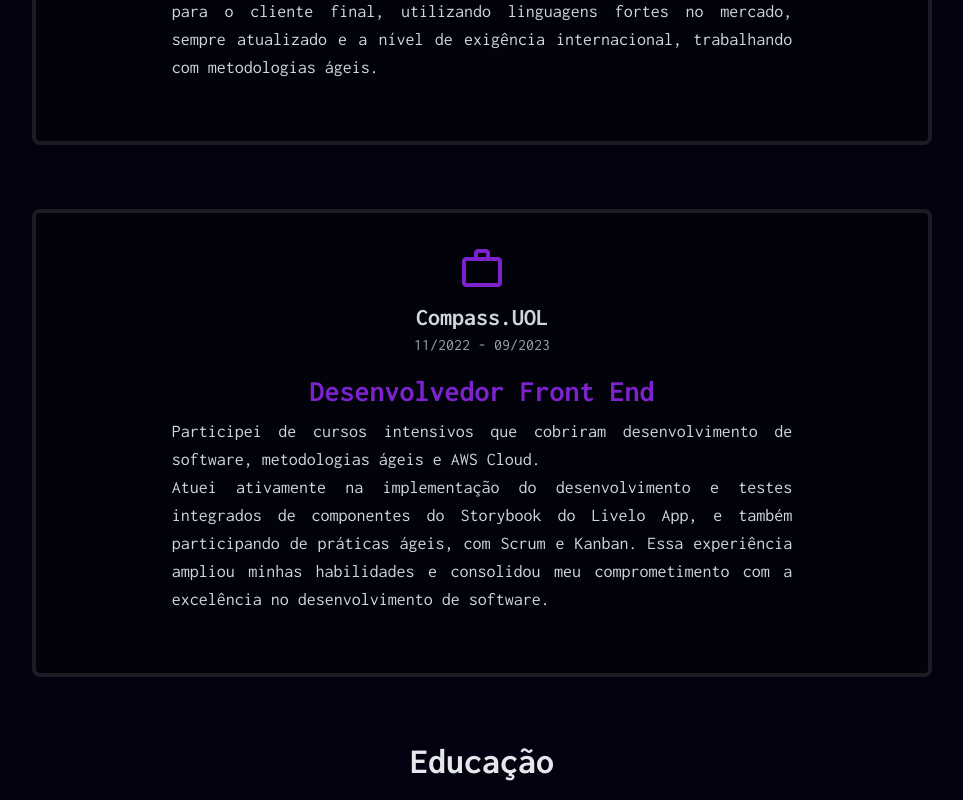
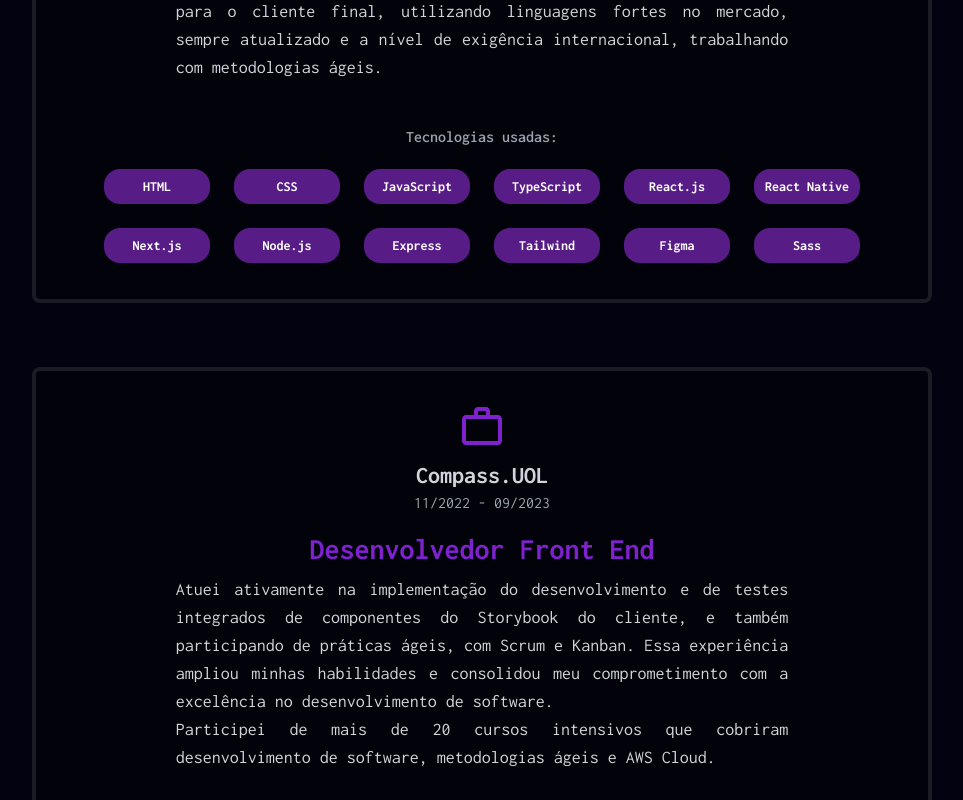
Before and after one commit to lucascmpos/lucascmpos-portfolio, a React (Vite) app: page / in a window 1280 px wide. Shown: the part 3700-4500 px from the top of the page, without its empty margins (158-1121 px from the left). Built offline with nearby package versions, Linux system fonts and the light colour scheme.

Commit message:
feat: add tech tags to exp component

```diff
--- a/src/components/exp.jsx
+++ b/src/components/exp.jsx
@@ -3,6 +3,7 @@ import { MdOutlineWorkOutline } from "react-icons/md";
 import { IoSchoolOutline } from "react-icons/io5";
 
 import { useInView } from "react-intersection-observer";
+import TechnologyCard from "./tech-tag";
 
 const Experience = ({ language, theme }) => {
   const [ref, inView] = useInView({
@@ -30,6 +31,20 @@ const Experience = ({ language, theme }) => {
           </span>
         ),
         data: "09/2023 - Presente ",
+        tech: [
+          "HTML",
+          "CSS",
+          "JavaScript",
+          "TypeScript",
+          "React.js",
+          "React Native",
+          "Next.js",
+          "Node.js",
+          "Express",
+          "Tailwind",
+          "Figma",
+          "Sass",
+        ],
         link: "",
       },
       {
@@ -38,17 +53,27 @@ const Experience = ({ language, theme }) => {
         subtitulo: "Desenvolvedor Front End",
         descricao: (
           <span>
-            Participei de cursos intensivos que cobriram desenvolvimento de
-            software, metodologias ágeis e AWS Cloud. <br />
-            Atuei ativamente na implementação do desenvolvimento e testes
-            integrados de componentes do Storybook do Livelo App, e também
+            Atuei ativamente na implementação do desenvolvimento e de testes
+            integrados de componentes do Storybook do cliente, e também
             participando de práticas ágeis, com Scrum e Kanban. Essa experiência
             ampliou minhas habilidades e consolidou meu comprometimento com a
-            excelência no desenvolvimento de software.
+            excelência no desenvolvimento de software. <br />
+            Participei de mais de 20 cursos intensivos que cobriram
+            desenvolvimento de software, metodologias ágeis e AWS Cloud.
             <br />
             <br />
           </span>
         ),
+        tech: [
+          "HTML",
+          "CSS",
+          "JavaScript",
+          "TypeScript",
+          "React.js",
+          "React Native",
+          "Sass",
+          "Storybook",
+        ],
         data: "11/2022 - 09/2023 ",
         link: "https://compass.uol/pt/home/",
       },
@@ -71,6 +96,16 @@ const Experience = ({ language, theme }) => {
           </span>
         ),
         data: "09/2023 - Present ",
+        tech: [
+          "HTML",
+          "CSS",
+          "JavaScript",
+          "TypeScript",
+          "React.js",
+          "React Native",
+          "Sass",
+          "Storybook",
+        ],
         link: "https://www.linkedin.com/in/lucas-campos81/",
       },
       {
@@ -90,6 +125,16 @@ const Experience = ({ language, theme }) => {
             <br />
           </span>
         ),
+        tech: [
+          "HTML",
+          "CSS",
+          "JavaScript",
+          "TypeScript",
+          "React.js",
+          "React Native",
+          "Sass",
+          "Storybook",
+        ],
         data: "11/2022 - 09/2023 ",
         link: "https://compass.uol/pt/home/",
       },
@@ -173,7 +218,7 @@ const Experience = ({ language, theme }) => {
   return (
     <div
       id="exp"
-      className={`flex flex-col items-center justify-center pb-28 pt-20 md:pt-28 ${
+      className={`flex flex-col items-center justify-center px-3 pb-28 pt-20 md:pt-28 ${
         theme === "light" ? "bg-gray-300" : "bg-[#020211]"
       }`}
     >
@@ -219,12 +264,23 @@ const Experience = ({ language, theme }) => {
                 </h3>
               </div>
               <p
-                className={`w-full px-2 text-justify text-sm  md:text-lg lg:w-10/12   2xl:w-full ${
+                className={`w-full px-3 text-justify text-sm  md:text-lg lg:w-10/12   2xl:w-full ${
                   theme === "light" ? "text-black" : "text-gray-300"
                 }`}
               >
                 {experiencia.descricao}
               </p>
+            </div>
+            <h3 className="font-semibold text-gray-400">Tecnologias usadas:</h3>
+            <div className=" flex w-[90vw] max-w-full flex-row gap-2 overflow-x-auto text-nowrap text-center   md:gap-4 lg:grid lg:grid-cols-6 [&::-webkit-scrollbar]:hidden">
+              {experiencia.tech &&
+                experiencia.tech.map((technology, index) => (
+                  <TechnologyCard
+                    key={index}
+                    technology={technology}
+                    style={{ width: "auto", height: "35px" }}
+                  />
+                ))}
             </div>
           </div>
         ))}
@@ -264,7 +320,7 @@ const Experience = ({ language, theme }) => {
                 </h3>
               </div>
               <p
-                className={`w-full px-2 text-justify text-sm   md:text-lg lg:w-10/12   2xl:w-full ${
+                className={`w-full px-3 text-justify text-sm   md:text-lg lg:w-10/12   2xl:w-full ${
                   theme === "light" ? "text-black" : "text-gray-300"
                 }`}
               >
--- a/src/components/projects.tsx
+++ b/src/components/projects.tsx
@@ -22,6 +22,7 @@ import monfiVideo from "../assets/monfivideo.mp4";
 
 import { useInView } from "react-intersection-observer";
 import { useMediaQuery } from "react-responsive";
+import TechnologyCard from "./tech-tag";
 
 const projectsData = [
   {
@@ -479,7 +480,7 @@ const Projects = ({ onChangeLanguage, language, theme }) => {
     threshold: 0.1,
   });
 
-  const isLargeScreen = useMediaQuery({ minWidth: 1350 });
+  const isLargeScreen = useMediaQuery({ minWidth: 767 });
 
   const [modalAnimation, setModalAnimation] = useState({
     opacity: 0,
@@ -509,12 +510,6 @@ const Projects = ({ onChangeLanguage, language, theme }) => {
       setSelectedProject(null);
     }, 300);
   };
-
-  const TechnologyCard = ({ technology }) => (
-    <div className="m-1 rounded-2xl  bg-purple-900 p-2 text-sm font-bold text-white transition-all hover:scale-105">
-      {technology}
-    </div>
-  );
 
   return (
     <div
--- /dev/null
+++ b/src/components/tech-tag.jsx
@@ -0,0 +1,10 @@
+const TechnologyCard = ({ technology, style }) => (
+  <div
+    className="m-1 h-fit w-fit rounded-2xl bg-purple-900 p-2 text-sm font-bold text-white transition-all hover:scale-105"
+    style={style}
+  >
+    {technology}
+  </div>
+);
+
+export default TechnologyCard;
--- a/src/components/tech.jsx
+++ b/src/components/tech.jsx
@@ -61,7 +61,7 @@ const Tech = ({ language, theme }) => {
           ? "Essas são minhas principais tecnologias! Passe o cursor ou clique em cima do ícone para saber mais..."
           : "These are my main technologies! Hover the cursor or click on the icon..."}
       </span>
-      <div className="mt-2 grid   grid-cols-3 gap-8 rounded-lg border-4 border-purple-900 border-opacity-20 bg-[#020211] p-10 md:grid-cols-4 lg:w-1/2 lg:grid-cols-6">
+      <div className="mt-2 grid   grid-cols-3 gap-8 rounded-lg border-4 border-purple-900 border-opacity-20 bg-[#020211] p-10 md:w-1/2 md:grid-cols-4 lg:w-1/2 lg:grid-cols-6">
         {icons.map((item, index) => (
           <div
             key={index}
```
